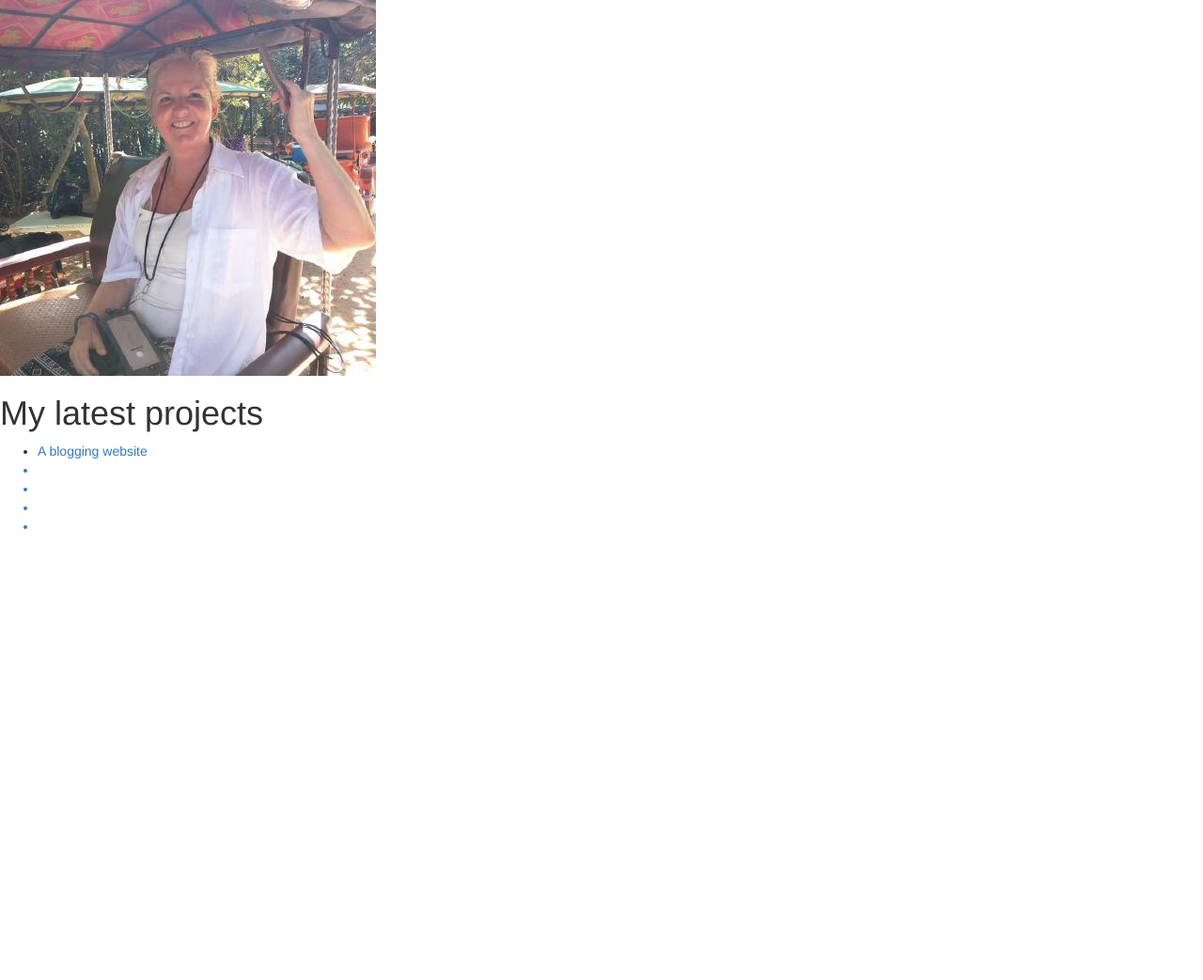
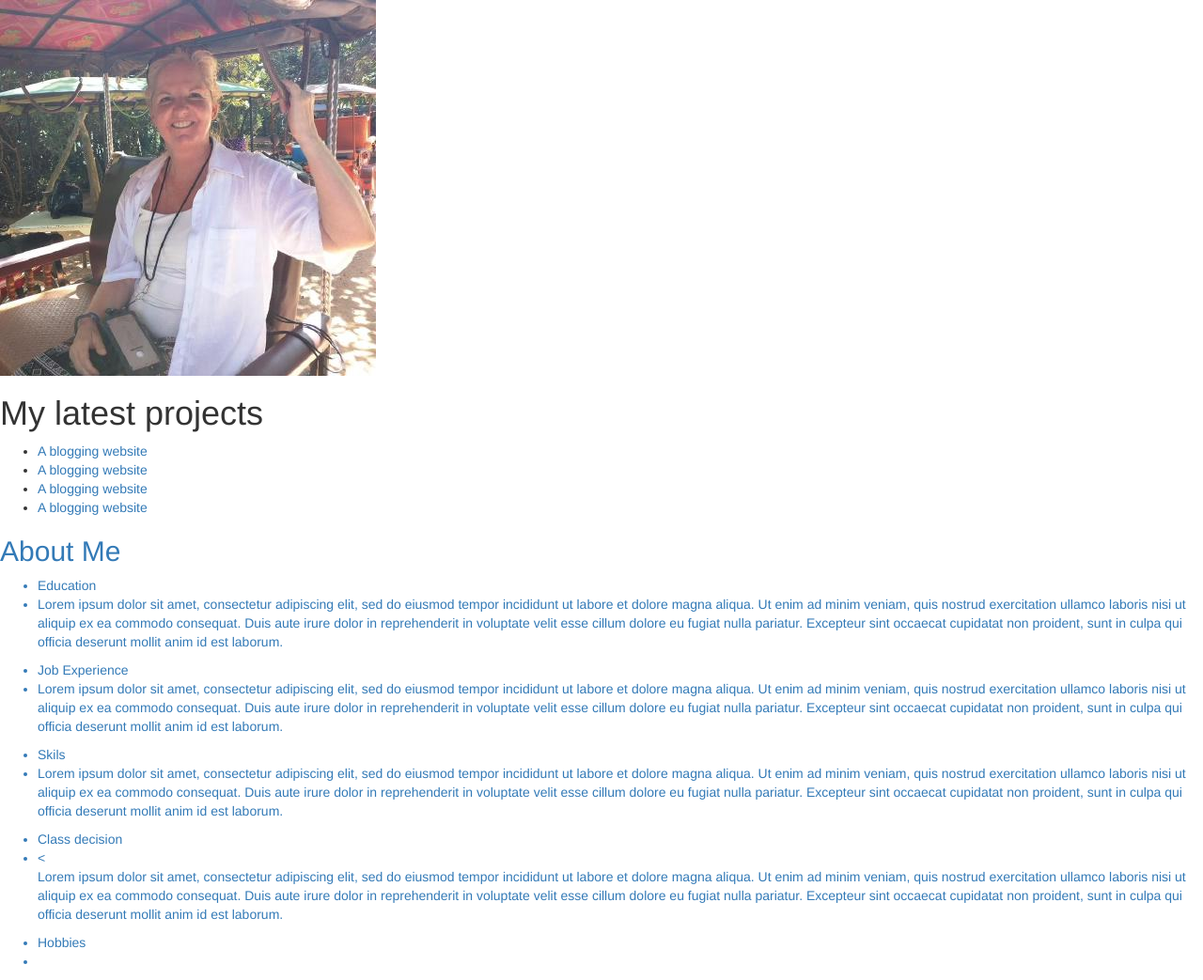
Before and after one commit to bethatmarys/Beth-Hansen-Portfolio, a plain HTML site: page index.html in a window 1280 px wide. Shown: the whole page at 94% size. Before the commit the page ends 800 px from the top, so only its background shows below. Drawn offline with Linux system fonts and the light colour scheme.

Commit message:
added ul in about me

```diff
--- a/index.html
+++ b/index.html
@@ -10,10 +10,23 @@
     <h1>My latest projects</h1>
     <ul>
       <li><a href=https://github.com/bethatmarys/blogging-page.git>A blogging website </li>
-      <li></li>
-      <li></li>
-      <li></li>
-      <li></li>
+      <li><a href=https://github.com/bethatmarys/cookie-recipe.git>A blogging website </li>
+      <li><a href=https://github.com/bethatmarys/pet-webpage.git>A blogging website </li>
+      <li><a href=https://github.com/bethatmarys/favorite-things-2.git>A blogging website </li>
     </ul>
+    <h2>About Me</h2>
+    <p>
+    <ul>
+      <li>Education<li>
+        <p>Lorem ipsum dolor sit amet, consectetur adipiscing elit, sed do eiusmod tempor incididunt ut labore et dolore magna aliqua. Ut enim ad minim veniam, quis nostrud exercitation ullamco laboris nisi ut aliquip ex ea commodo consequat. Duis aute irure dolor in reprehenderit in voluptate velit esse cillum dolore eu fugiat nulla pariatur. Excepteur sint occaecat cupidatat non proident, sunt in culpa qui officia deserunt mollit anim id est laborum.</p>
+      <li>Job Experience<li>
+        <p>Lorem ipsum dolor sit amet, consectetur adipiscing elit, sed do eiusmod tempor incididunt ut labore et dolore magna aliqua. Ut enim ad minim veniam, quis nostrud exercitation ullamco laboris nisi ut aliquip ex ea commodo consequat. Duis aute irure dolor in reprehenderit in voluptate velit esse cillum dolore eu fugiat nulla pariatur. Excepteur sint occaecat cupidatat non proident, sunt in culpa qui officia deserunt mollit anim id est laborum.</p>
+      <li>Skils<li>
+        <p>Lorem ipsum dolor sit amet, consectetur adipiscing elit, sed do eiusmod tempor incididunt ut labore et dolore magna aliqua. Ut enim ad minim veniam, quis nostrud exercitation ullamco laboris nisi ut aliquip ex ea commodo consequat. Duis aute irure dolor in reprehenderit in voluptate velit esse cillum dolore eu fugiat nulla pariatur. Excepteur sint occaecat cupidatat non proident, sunt in culpa qui officia deserunt mollit anim id est laborum.</p>
+      <li>Class decision<li>
+        <<p>Lorem ipsum dolor sit amet, consectetur adipiscing elit, sed do eiusmod tempor incididunt ut labore et dolore magna aliqua. Ut enim ad minim veniam, quis nostrud exercitation ullamco laboris nisi ut aliquip ex ea commodo consequat. Duis aute irure dolor in reprehenderit in voluptate velit esse cillum dolore eu fugiat nulla pariatur. Excepteur sint occaecat cupidatat non proident, sunt in culpa qui officia deserunt mollit anim id est laborum.</p>
+      <li>Hobbies<li>
+    </ul>
+    </p>
   </body>
 <html>
```
